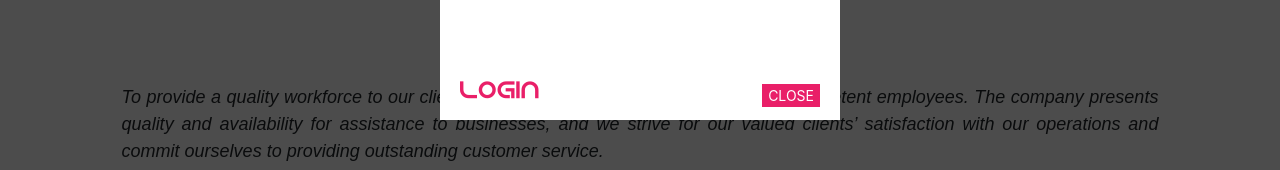
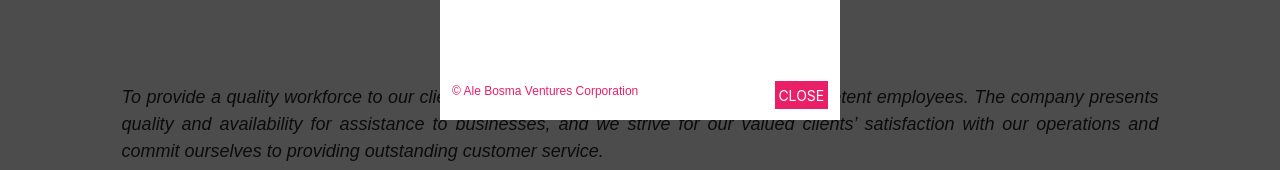
Before and after one commit to MarkIntrampas/abvc, a React (Create React App) app: page / in a window 1280 px wide. Both pictures are taken after a click on the link "LOGIN". Shown: the part 530-700 px from the top of the page. Built offline with nearby package versions, Linux system fonts and the light colour scheme; a web font is replaced by a local one.

Commit message:
header-fooer login

```diff
--- a/src/App.css
+++ b/src/App.css
@@ -53,21 +53,15 @@
     font-family: 'DroidSansMono', sans-serif;
   }
 
-  #FormHeaderButton{
-    font-size: 14px;
-    box-sizing: border-box;
-    border: none;
-    color:white;
-    background-color: #E91F68;;
-  }
+
 
 
 
 
   #FormFooter{
     width: 100%;
-    padding-left:5%;
-    padding-right:5%;
+    padding-left:3%;
+    padding-right:3%;
     height: 10%;
     color:white;
     font-size: 1px;
@@ -76,6 +70,24 @@
     justify-content: space-between;
   }
 
+
+  #FormFooterText{
+    color:#E91F68;
+    font-size: 12px;
+    width: fit-content;
+    font-family:Arial, Helvetica, sans-serif;
+
+  }
+
+
+  #FormHeaderButton{
+    font-size: 14px;
+    box-sizing: border-box;
+    border: none;
+    color:white;
+    padding: 1%;
+    background-color: #E91F68;;
+  }
 
   /* Keyframes to make the loader blink */
   @keyframes load {
--- a/src/App.js
+++ b/src/App.js
@@ -67,7 +67,7 @@ const supabase = createClient(supabaseUrl, supabaseKey);
       <div id="LoaderContainer">
 </div>
 
-<div id="LoginPane" onClick={()=> this.showlogin('hide')}>
+<div id="LoginPane" >
 
   <div id="FormContainer">
      <div id="FormHeader">
@@ -76,8 +76,8 @@ const supabase = createClient(supabaseUrl, supabaseKey);
      </div>
 
      <div id="FormFooter">
-        <h1 id="FormHeaderText">LOGIN</h1>
-        <button id="FormHeaderButton">CLOSE</button>
+        <h1 id="FormFooterText">© Ale Bosma Ventures Corporation</h1>
+        <button id="FormHeaderButton" onClick={()=> this.showlogin('hide')}>CLOSE</button>
 
      </div>
 
```
